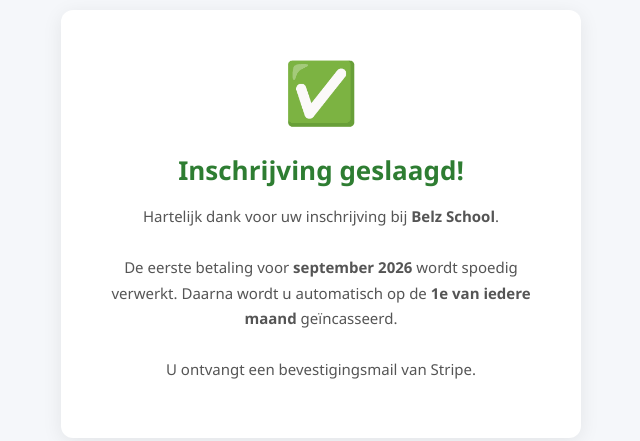
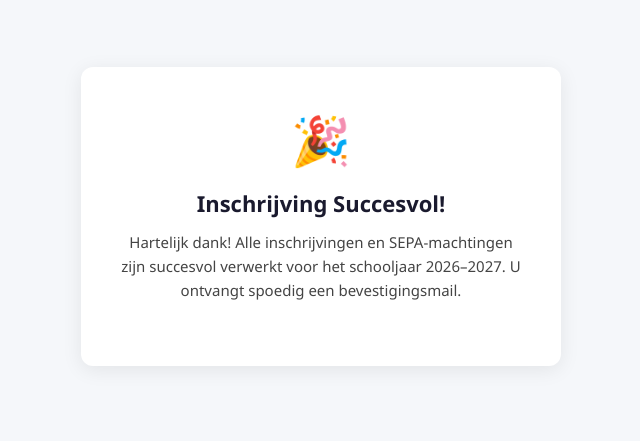
Before and after one commit to belzschool/stripe, a website: page success.html in a window 1280 px wide. Shown: the part 184-625 px from the top of the page, without its empty margins (319-959 px from the left). Drawn offline with Linux system fonts and the light colour scheme.

Commit message:
updates success page and edited account id

```diff
--- a/success.html
+++ b/success.html
@@ -2,24 +2,93 @@
 <html lang="nl">
 <head>
   <meta charset="UTF-8">
-  <title>Inschrijving geslaagd – Belz School</title>
+  <meta name="viewport" content="width=device-width, initial-scale=1.0">
+  <title>Belz School – Status</title>
   <style>
-    body { font-family: 'Segoe UI', sans-serif; background: #f5f7fa;
-           display: flex; align-items: center; justify-content: center; min-height: 100vh; }
-    .card { background: white; border-radius: 12px; padding: 40px;
-            max-width: 440px; text-align: center; box-shadow: 0 4px 20px rgba(0,0,0,0.08); }
-    h1 { font-size: 26px; color: #2e7d32; margin: 20px 0 16px; }
-    p { color: #555; line-height: 1.7; font-size: 15px; }
+    * { box-sizing: border-box; margin: 0; padding: 0; }
+    body {
+      font-family: 'Segoe UI', sans-serif;
+      background: #f5f7fa;
+      display: flex;
+      align-items: center;
+      justify-content: center;
+      min-height: 100vh;
+      padding: 20px;
+    }
+    .card {
+      background: white;
+      border-radius: 12px;
+      padding: 40px;
+      max-width: 480px;
+      width: 100%;
+      box-shadow: 0 4px 20px rgba(0,0,0,0.08);
+      text-align: center;
+    }
+    .icon { font-size: 48px; margin-bottom: 16px; }
+    h1 { font-size: 22px; color: #1a1a2e; margin-bottom: 12px; }
+    p { font-size: 15px; color: #444; line-height: 1.6; margin-bottom: 24px; }
+    .loader {
+      border: 4px solid #f3f3f3;
+      border-top: 4px solid #1a73e8;
+      border-radius: 50%;
+      width: 30px;
+      height: 30px;
+      animation: spin 1s linear infinite;
+      margin: 0 auto 16px auto;
+    }
+    @keyframes spin {
+      0% { transform: rotate(0deg); }
+      100% { transform: rotate(360deg); }
+    }
   </style>
 </head>
 <body>
   <div class="card">
-    <div style="font-size:60px">✅</div>
-    <h1>Inschrijving geslaagd!</h1>
-    <p>Hartelijk dank voor uw inschrijving bij <strong>Belz School</strong>.<br><br>
-    De eerste betaling voor <strong>september 2026</strong> wordt spoedig verwerkt.
-    Daarna wordt u automatisch op de <strong>1e van iedere maand</strong> geïncasseerd.<br><br>
-    U ontvangt een bevestigingsmail van Stripe.</p>
+    <div id="statusIcon" class="icon">⏳</div>
+    <h1 id="statusTitle">Betaling controleren...</h1>
+    <div id="loadingAnimation" class="loader"></div>
+    <p id="statusMessage">Een moment geduld alstublieft.</p>
   </div>
+
+  <script>
+    document.addEventListener('DOMContentLoaded', () => {
+      const icon = document.getElementById('statusIcon');
+      const title = document.getElementById('statusTitle');
+      const msg = document.getElementById('statusMessage');
+      const loader = document.getElementById('loadingAnimation');
+
+      // 1. Fetch remaining steps from storage
+      let queue = [];
+      try {
+        queue = JSON.parse(sessionStorage.getItem('stripe_checkout_queue')) || [];
+      } catch (e) {
+        queue = [];
+      }
+
+      // 2. Handle Multi-School Flow Redirect
+      if (queue.length > 0) {
+        icon.textContent = '✅';
+        title.textContent = 'Eerste deel voltooid!';
+        msg.textContent = 'Uw betalingsmandaat is goedgekeurd. U wordt nu binnen 3 seconden automatisch doorgestuurd naar het volgende formulier om uw resterende inschrijving af te ronden...';
+
+        // Take next URL out of storage queue
+        const nextUrl = queue.shift();
+        sessionStorage.setItem('stripe_checkout_queue', JSON.stringify(queue));
+
+        // Route them onward after a small visual pause
+        setTimeout(() => {
+          window.location.href = nextUrl;
+        }, 3000);
+
+      // 3. Handle Full Final Success
+      } else {
+        icon.textContent = '🎉';
+        title.textContent = 'Inschrijving Succesvol!';
+        loader.style.display = 'none';
+        msg.textContent = 'Hartelijk dank! Alle inschrijvingen en SEPA-machtingen zijn succesvol verwerkt voor het schooljaar 2026–2027. U ontvangt spoedig een bevestigingsmail.';
+        sessionStorage.removeItem('stripe_checkout_queue');
+      }
+    });
+  </script>
 </body>
 </html>
```
Also changed, not shown: api/create-checkout.js (+4 -4 lines).
